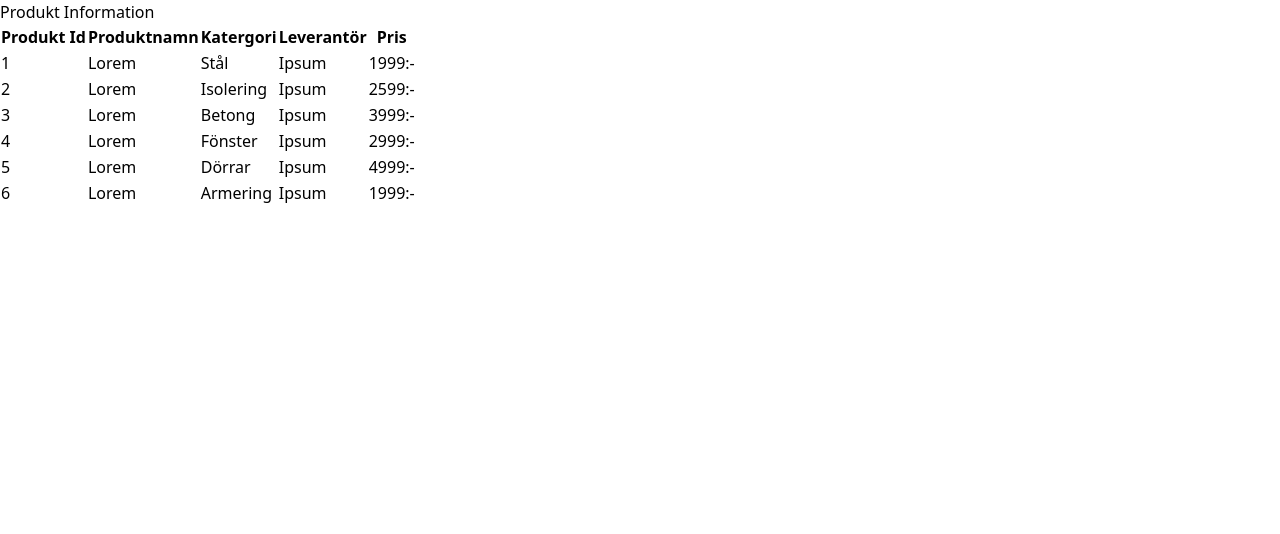
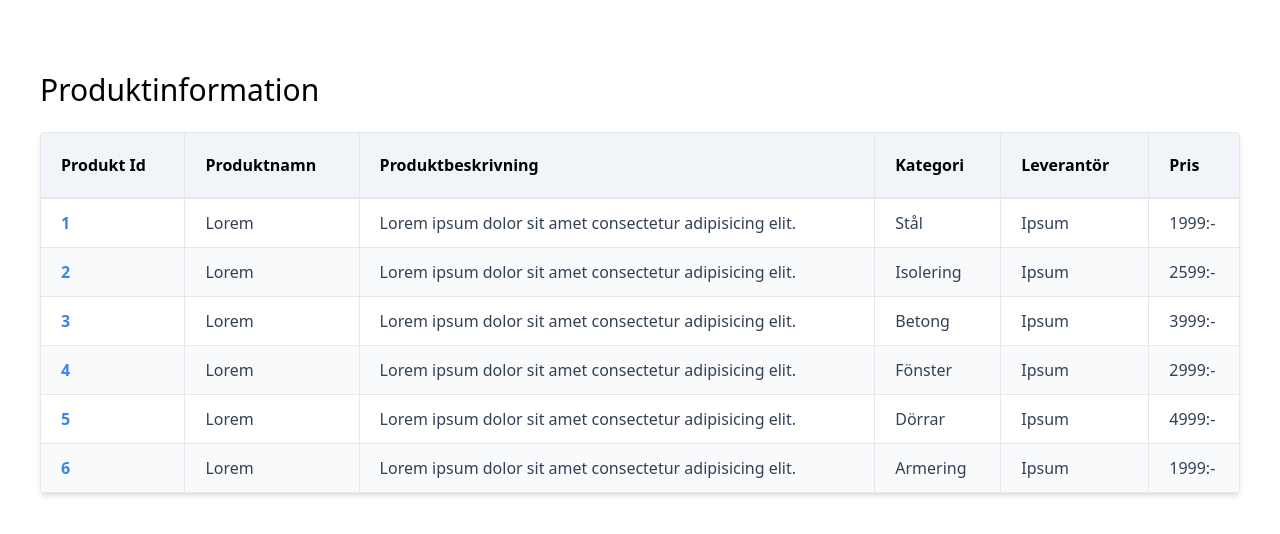
Before and after one commit to RozlinA/Table-TailwindCSS, a website built with Vite: page index.html in a window 1280 px wide. Built offline with nearby package versions, Linux system fonts and the light colour scheme.

Commit message:
Light mode styling

```diff
--- a/index.html
+++ b/index.html
@@ -7,65 +7,82 @@
     <title>Table Tailwind</title>
   </head>
   <body>
-    <div id="app">
-      <h2>Produkt Information</h2>
+    <div id="app" class="p-10 h-screen">
+      <h1 class="pt-8 pb-6 text-3xl">Produktinformation</h2>
 
-      <table>
-        <thead>
+      <div class="overflow-auto rounded shadow-md">
+      <table class="w-full">
+        <thead class="bg-slate-100 border-b-2 text-left">
           <tr>
-            <th>Produkt Id</th>
-            <th>Produktnamn</th>
-            <th>Katergori</th>
-            <th>Leverantör</th>
-            <th>Pris</th>
+            <th class="p-5 font-semibold border">Produkt Id</th>
+            <th class="p-5 font-semibold border">Produktnamn</th>
+            <th class="p-5 font-semibold border">Produktbeskrivning</th>
+            <th class="p-5 font-semibold border">Kategori</th>
+            <th class="p-5 font-semibold border">Leverantör</th>
+            <th class="p-5 font-semibold border">Pris</th>
           </tr>
         </thead>
         <tbody>
-          <tr>
-            <td>1</td>
-            <td>Lorem</td>
-            <td>Stål</td>
-            <td>Ipsum</td>
-            <td>1999:-</td>
+          <tr class="bg-white">
+            <td class="pl-5 p-3 border border text-slate-700"><a href="#" class="text-blue-500 font-semibold hover:underline">1</a></td>
+            <td class="pl-5 p-3 border border text-slate-700">Lorem</td>
+            <td class="pl-5 p-3 border border text-slate-700">Lorem ipsum dolor sit amet consectetur adipisicing elit.</td>
+            <td class="pl-5 p-3 border border text-slate-700">Stål</td>
+            <td class="pl-5 p-3 border border text-slate-700">Ipsum</td>
+            <td class="pl-5 p-3 border border text-slate-700">1999:-</td>
           </tr>
-          <tr>
-            <td>2</td>
-            <td>Lorem</td>
-            <td>Isolering</td>
-            <td>Ipsum</td>
-            <td>2599:-</td>
+          <tr class="bg-slate-50">
+            <td class="pl-5 p-3 border text-slate-700"><a href="#" class="text-blue-500 font-semibold hover:underline">2</a></td>
+            <td class="pl-5 p-3 border text-slate-700">Lorem</td>
+            <td class="pl-5 p-3 border text-slate-700">Lorem ipsum dolor sit amet consectetur adipisicing elit.</td>
+            <td class="pl-5 p-3 border text-slate-700">Isolering</td>
+            <td class="pl-5 p-3 border text-slate-700">Ipsum</td>
+            <td class="pl-5 p-3 border text-slate-700">2599:-</td>
           </tr>
-          <tr>
-            <td>3</td>
-            <td>Lorem</td>
-            <td>Betong</td>
-            <td>Ipsum</td>
-            <td>3999:-</td>
+          <tr class="bg-white">
+            <td class="pl-5 p-3 border text-slate-700"><a href="#" class="text-blue-500 font-semibold hover:underline">3</a></td>
+            <td class="pl-5 p-3 border text-slate-700">Lorem</td>
+            <td class="pl-5 p-3 border text-slate-700">Lorem ipsum dolor sit amet consectetur adipisicing elit.</td>
+            <td class="pl-5 p-3 border text-slate-700">Betong</td>
+            <td class="pl-5 p-3 border text-slate-700">Ipsum</td>
+            <td class="pl-5 p-3 border text-slate-700">3999:-</td>
           </tr>
-          <tr>
-            <td>4</td>
-            <td>Lorem</td>
-            <td>Fönster</td>
-            <td>Ipsum</td>
-            <td>2999:-</td>
+          <tr class="bg-slate-50">
+            <td class="pl-5 p-3 border text-slate-700"><a href="#" class="text-blue-500 font-semibold hover:underline">4</a></td>
+            <td class="pl-5 p-3 border text-slate-700">Lorem</td>
+            <td class="pl-5 p-3 border text-slate-700">Lorem ipsum dolor sit amet consectetur adipisicing elit.</td>
+            <td class="pl-5 p-3 border text-slate-700">Fönster</td>
+            <td class="pl-5 p-3 border text-slate-700">Ipsum</td>
+            <td class="pl-5 p-3 border text-slate-700">2999:-</td>
           </tr>
-          <tr>
-            <td>5</td>
-            <td>Lorem</td>
-            <td>Dörrar</td>
-            <td>Ipsum</td>
-            <td>4999:-</td>
+          <tr class="bg-white">
+            <td class="pl-5 p-3 border text-slate-700"><a href="#" class="text-blue-500 font-semibold hover:underline">5</a></td>
+            <td class="pl-5 p-3 border text-slate-700">Lorem</td>
+            <td class="pl-5 p-3 border text-slate-700">Lorem ipsum dolor sit amet consectetur adipisicing elit.</td>
+            <td class="pl-5 p-3 border text-slate-700">Dörrar</td>
+            <td class="pl-5 p-3 border text-slate-700">Ipsum</td>
+            <td class="pl-5 p-3 border text-slate-700">4999:-</td>
           </tr>
-          <tr>
-            <td>6</td>
-            <td>Lorem</td>
-            <td>Armering</td>
-            <td>Ipsum</td>
-            <td>1999:-</td>
+          <tr class="bg-slate-50">
+            <td class="pl-5 p-3 border text-slate-700"><a href="#" class="text-blue-500 font-semibold hover:underline">6</a></td>
+            <td class="pl-5 p-3 border text-slate-700">Lorem</td>
+            <td class="pl-5 p-3 border text-slate-700">Lorem ipsum dolor sit amet consectetur adipisicing elit.</td>
+            <td class="pl-5 p-3 border text-slate-700">Armering</td>
+            <td class="pl-5 p-3 border text-slate-700">Ipsum</td>
+            <td class="pl-5 p-3 border text-slate-700">1999:-</td>
           </tr>
         </tbody>
       </table>
     </div>
+    </div>
     <script type="module" src="/main.js"></script>
   </body>
 </html>
+
+<!-- <body>
+  <div id="app" class="flex flex-col">
+    <h2 class="flex justify-center p-10 text-3xl">Produktinformation</h2>
+
+    <div class="flex justify-center content-center pl-6 pr-6">
+    <table class="w-full">
+      <thead class="bg-slate-100 border-b-2 text-left"> -->
```
